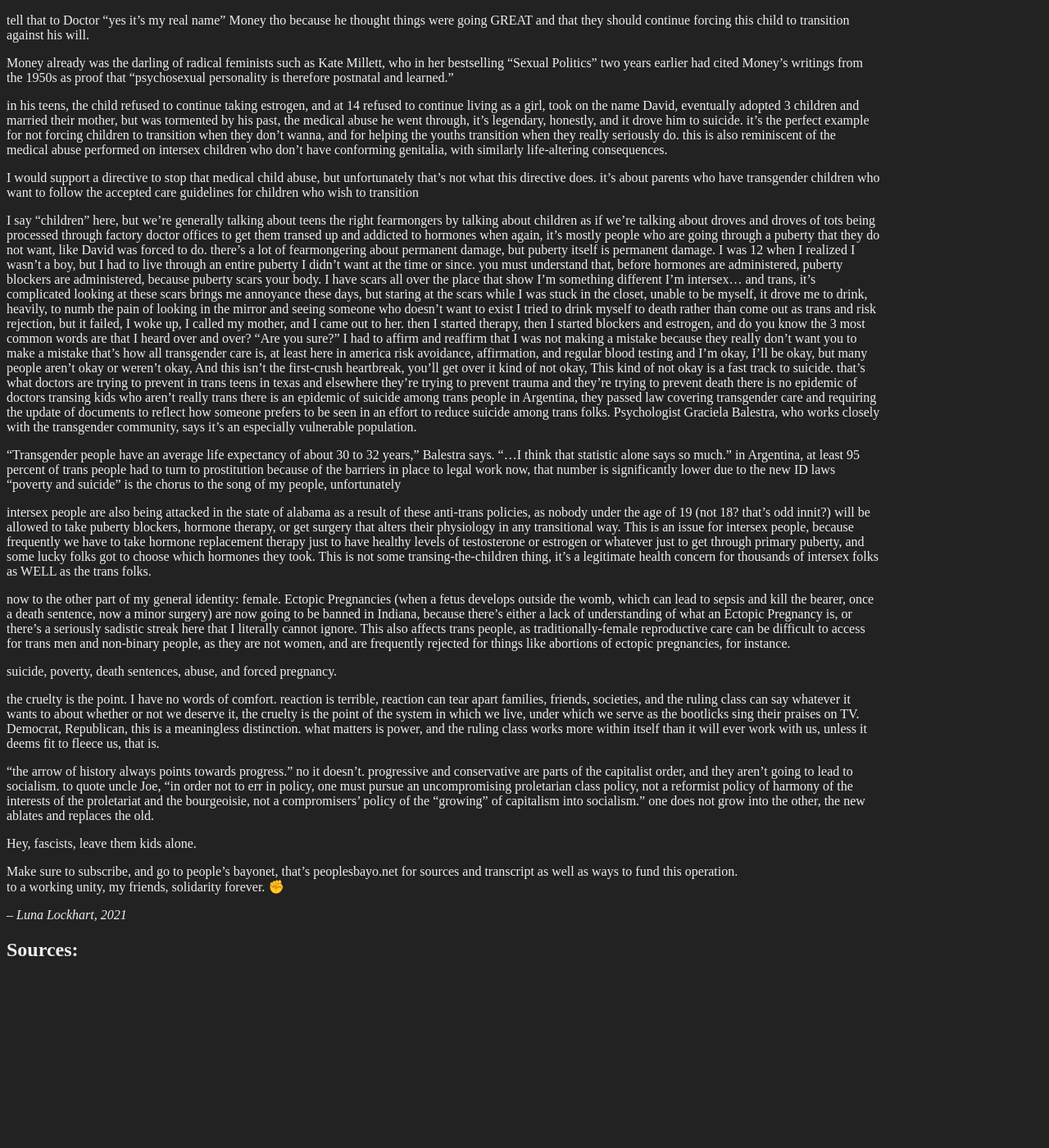
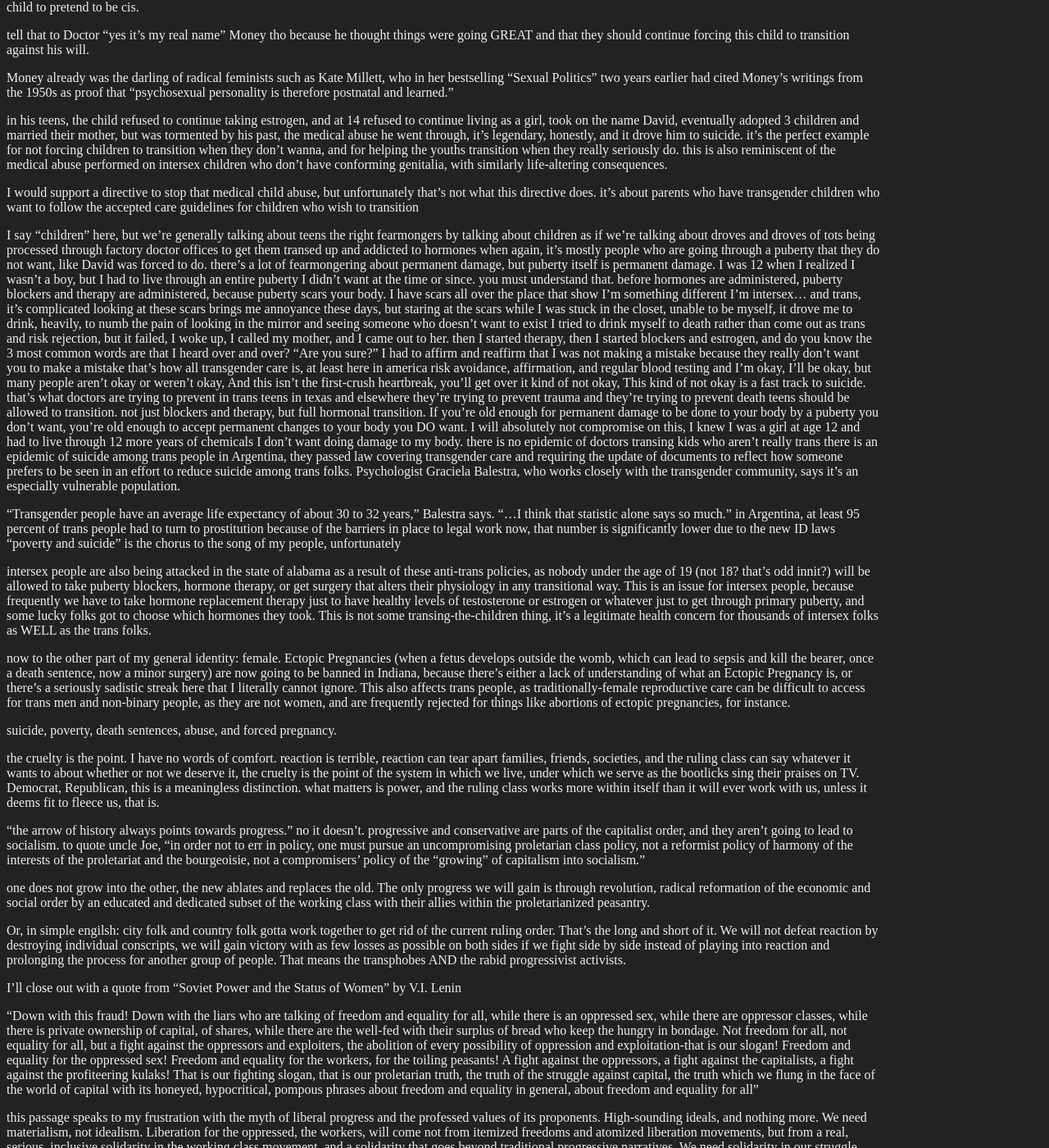
Before and after one commit to madcountess/lockhartblog, a Jekyll site: the page built from _posts/media/2022-03-31-newsouth14.md, in a window 1280 px wide and 1400 px high, scrolled down 2367 px. Shown: the whole window at 82% size. Built offline with Jekyll 4.4.1, drawn with Linux system fonts in a browser that asks for light colours; before the commit the page ends 3567 px from its top, so only the background shows below that; some of the changed text lies outside the part shown.

Commit message:
added-lenin

```diff
--- a/_posts/media/2022-03-31-newsouth14.md
+++ b/_posts/media/2022-03-31-newsouth14.md
@@ -18,7 +18,7 @@ there's this stupid thing about the arrow of history always pointing towards pro
 and I absolutely hate it because it's ahistorical and gives people false hope
 the arrow of history is chaotic and fought over by large groups of people, it's not something that points in any one direction for very long
 the contradictions of capitalism are driving us towards a breaking point where we either have outright fascism or we will progress to socialism
-that arrow doesn't exist yet, and pretending that it does is giving up on reality and diving into fantasy, the idealism that infects and poisons the minds of millions through capitalist propaganda. you're not gonna get queer liberation under capitalism, because ultimately, it doesn't matter what the fuck your identity is, it doesn't matter what the fuck you choose to do about your identity, what matters is that you are a worker, you are a wage slave, and you will be placated then put in your place by your so-called "betters" over and over and over again until we rise up and dethrone them
+that arrow doesn't exist yet, and pretending that it does is giving up on reality and diving into fantasy, the idealism that infects and poisons the minds of millions through capitalist propaganda. History is happening right now, the history books are being written as we speak, the theory read in 100 years has yet to be written! you're not gonna get queer liberation under capitalism, because ultimately, it doesn't matter what the fuck your identity is, it doesn't matter what the fuck you choose to do about your identity, what matters is that you are a worker, you are a wage slave, and you will be placated then put in your place by your so-called "betters" over and over and over again until we rise up and dethrone them
 these anti-trans bills in the news are because of the "progress" that was given out to us in the first place by the ruling class, that is being taken by the ruling class once again, and the democrats continue to be friends with the republicans, they continue to work alongside republicans, they don’t call for the overthrow of the republican party, because excessive republican violence drives their campaign rhetoric and fills their coffers. Then they institute reforms that get massively cut back further than they started when the republicans use this "progress" as a funding point to massively cut back said "progress"
 
 this is why I call it the myth of progress, right? it's hard to take progressives seriously when the reforms they're calling for are really fuckin' basic shit that wouldn't be a problem in a socialist society
@@ -40,7 +40,7 @@ Many pose the question as a moral one. "can you be a good person and also give i
 
 To propose a current solution to reaction would be to say much without doing a damn thing, but we need a current work-through for understanding, combating, and ultimately bringing an end to bigotry, exploitation, and violence after the armorer is in the dustbin of history.
 
-I've been talking about this a while now, and I STILL hear shit about "reducing things to class" like... hon. that's like saying I'm reducing a murder to the weapon. Looking at the reasons around a murder will tell you clues for why a murder happened, you can understand the psychology of a murderer, you can figure out the exact series of events, but you will still not be addressing the knife sticking out of the victim's back.
+I've been talking about this a while now, and I've tried to quantify "class reductionism" but like... hon. that's like saying one is reducing a murder to the weapon. Looking at the reasons around a murder will tell you clues for why a murder happened, you can understand the psychology of a murderer, you can figure out the exact series of events, but you will still not be addressing the knife sticking out of the victim's back.
 some will look at the knife and go "that's just another factor!", I point at the knife and go "that's why the victim is dead."
 
 At the end of the day, it's not "reduction to class" when I talk about reaching out to, connecting with, and educating the broader working class. Regardless of whatever caricature you imagine when I say the words "broader working class," it's called "compassion."
@@ -87,7 +87,7 @@ I say "children" here, but we're generally talking about teens
 the right fearmongers by talking about children as if we're talking about droves and droves of tots being processed through factory doctor offices to get them transed up and addicted to hormones
 when again, it's mostly people who are going through a puberty that they do not want, like David was forced to do.
 there's a lot of fearmongering about permanent damage, but puberty itself is permanent damage. I was 12 when I realized I wasn't a boy, but I had to live through an entire puberty I didn't want at the time or since.
-you must understand that, before hormones are administered, puberty blockers are administered, because puberty scars your body. I have scars all over the place that show I'm something different
+you must understand that. before hormones are administered, puberty blockers and therapy are administered, because puberty scars your body. I have scars all over the place that show I'm something different
 I'm intersex... and trans, it's complicated
 looking at these scars brings me annoyance these days, but staring at the scars while I was stuck in the closet, unable to be myself, it drove me to drink, heavily, to numb the pain of looking in the mirror and seeing someone who doesn't want to exist
 I tried to drink myself to death rather than come out as trans and risk rejection, but it failed, I woke up, I called my mother, and I came out to her. then I started therapy, then I started blockers and estrogen, and do you know the 3 most common words are that I heard over and over? "Are you sure?"
@@ -99,6 +99,7 @@ And this isn’t the first-crush heartbreak, you’ll get over it kind of not ok
 This kind of not okay is a fast track to suicide.
 that's what doctors are trying to prevent in trans teens in texas and elsewhere
 they're trying to prevent trauma and they're trying to prevent death
+teens should be allowed to transition. not just blockers and therapy, but full hormonal transition. If you're old enough for permanent damage to be done to your body by a puberty you don't want, you're old enough to accept permanent changes to your body you DO want. I will absolutely not compromise on this, I knew I was a girl at age 12 and had to live through 12 more years of chemicals I don't want doing damage to my body.
 there is no epidemic of doctors transing kids who aren't really trans
 there is an epidemic of suicide among trans people
 in Argentina, they passed law covering transgender care and requiring the update of documents to reflect how someone prefers to be seen in an effort to reduce suicide among trans folks.
@@ -118,9 +119,18 @@ suicide, poverty, death sentences, abuse, and forced pregnancy.
 the cruelty is the point. I have no words of comfort. reaction is terrible, reaction can tear apart families, friends, societies, and the ruling class can say whatever it wants to about whether or not we deserve it, the cruelty is the point of the system in which we live, under which we serve as the bootlicks sing their praises on TV. Democrat, Republican, this is a meaningless distinction. what matters is power, and the ruling class works more within itself than it will ever work with us, unless it deems fit to fleece us, that is.
 
 "the arrow of history always points towards progress." no it doesn't. progressive and conservative are parts of the capitalist order, and they aren't going to lead to socialism. to quote uncle Joe, "in order not to err in policy, one must pursue an uncompromising proletarian class policy, not a reformist policy of harmony of the interests of the proletariat and the bourgeoisie, not a compromisers' policy of the "growing" of capitalism into socialism."
-one does not grow into the other, the new ablates and replaces the old.
 
-Hey, fascists, leave them kids alone.
+one does not grow into the other, the new ablates and replaces the old. The only progress we will gain is through revolution, radical reformation of the economic and social order by an educated and dedicated subset of the working class with their allies within the proletarianized peasantry.
+
+Or, in simple engilsh: city folk and country folk gotta work together to get rid of the current ruling order. That's the long and short of it. We will not defeat reaction by destroying individual conscripts, we will gain victory with as few losses as possible on both sides if we fight side by side instead of playing into reaction and prolonging the process for another group of people. That means the transphobes AND the rabid progressivist activists.
+
+I'll close out with a quote from "Soviet Power and the Status of Women" by V.I. Lenin
+
+"Down with this fraud! Down with the liars who are talking of freedom and equality for all, while there is an oppressed sex, while there are oppressor classes, while there is private ownership of capital, of shares, while there are the well-fed with their surplus of bread who keep the hungry in bondage. Not freedom for all, not equality for all, but a fight against the oppressors and exploiters, the abolition of every possibility of oppression and exploitation-that is our slogan! Freedom and equality for the oppressed sex! Freedom and equality for the workers, for the toiling peasants! A fight against the oppressors, a fight against the capitalists, a fight against the profiteering kulaks! That is our fighting slogan, that is our proletarian truth, the truth of the struggle against capital, the truth which we flung in the face of the world of capital with its honeyed, hypocritical, pompous phrases about freedom and equality in general, about freedom and equality for all"
+
+this passage speaks to my frustration with the myth of liberal progress and the professed values of its proponents. High-sounding ideals, and nothing more. We need materialism, not idealism. Liberation for the oppressed, the workers, will come not from itemized freedoms and atomized liberation movements, but from a real, serious, inclusive solidarity in the working class movement, and a solidarity that goes beyond traditional progressive narratives. We need solidarity in our struggle from those who disagree with us on values, and we need to show solidarity to them in turn, which I would say, starts with not being a dick about your values in public. Note how infrequently I shame workers for being wrong, take it as an example. Freedom for queer folk, women folk, men folk, non-queer folk, unaffiliated folk, Red Voters, Blue Voters, the disaffected masses who play along with the status quo, only because it's all they know how to do.
+
+Show solidarity, and be amazed with the bonds you create.
 
 Make sure to subscribe, and go to people's bayonet, that's peoplesbayo.net for sources and transcript as well as ways to fund this operation.
 to a working unity, my friends, solidarity forever. ✊
```
Also changed, not shown: other parts of _posts/media/2022-03-31-newsouth14.md (+3 -3 lines).
